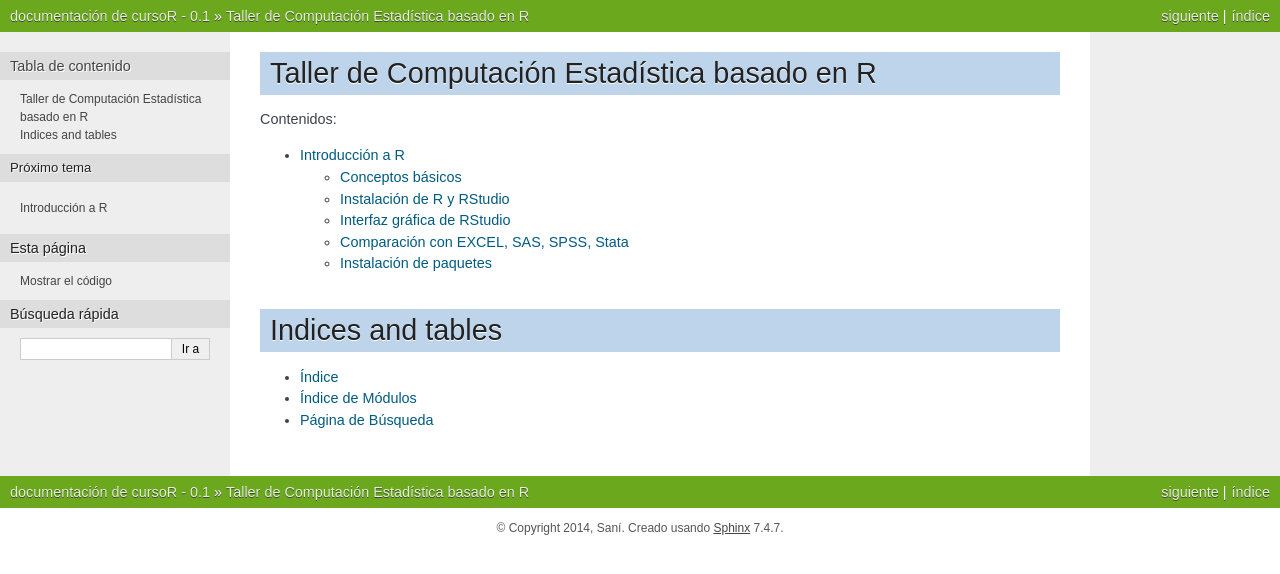
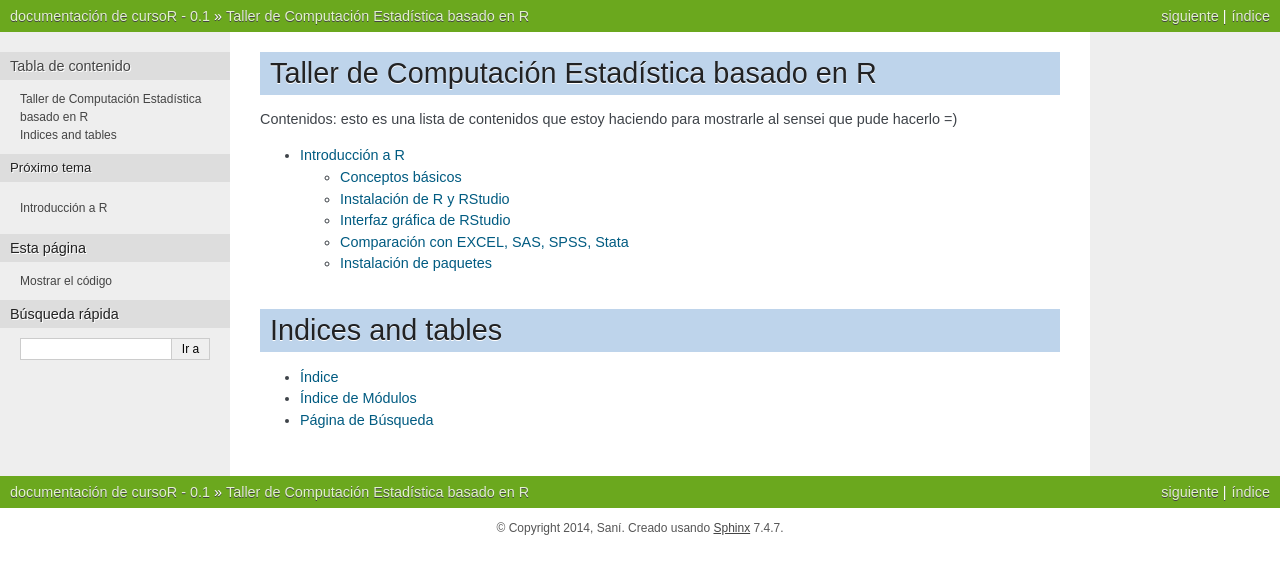
Before and after one commit to map0logo/cursoR, a Sphinx documentation site: the page built from source/inicio.rst, in a window 1280 px wide. Shown: the top 574 px of the page. Built offline with Sphinx 7.4.7, drawn with Linux system fonts in a browser that asks for light colours.

Commit message:
agregando un texto

```diff
--- a/source/inicio.rst
+++ b/source/inicio.rst
@@ -6,7 +6,7 @@
 Taller de Computación Estadística basado en R
 =============================================
 
-Contenidos:
+Contenidos: esto es una lista de contenidos que estoy haciendo para mostrarle al sensei que pude hacerlo =)
 
 .. toctree::
    :maxdepth: 2
```
